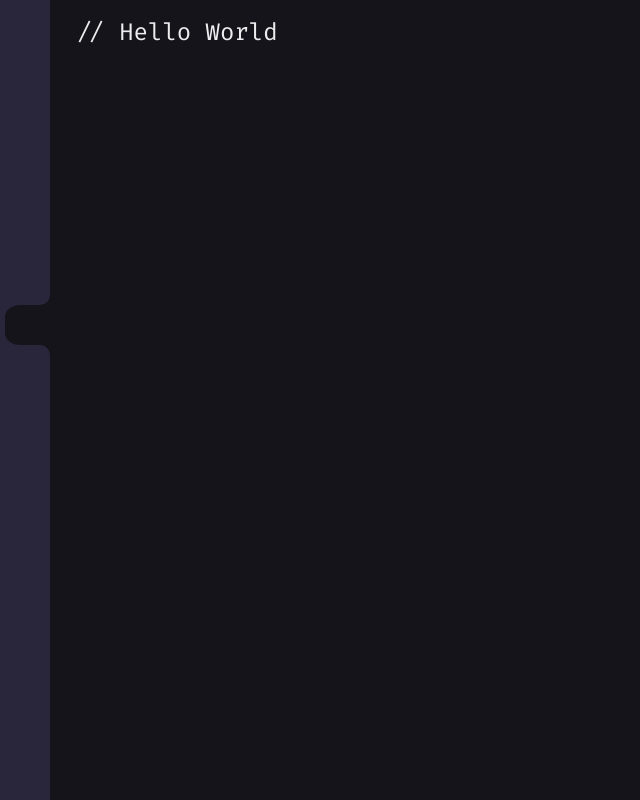
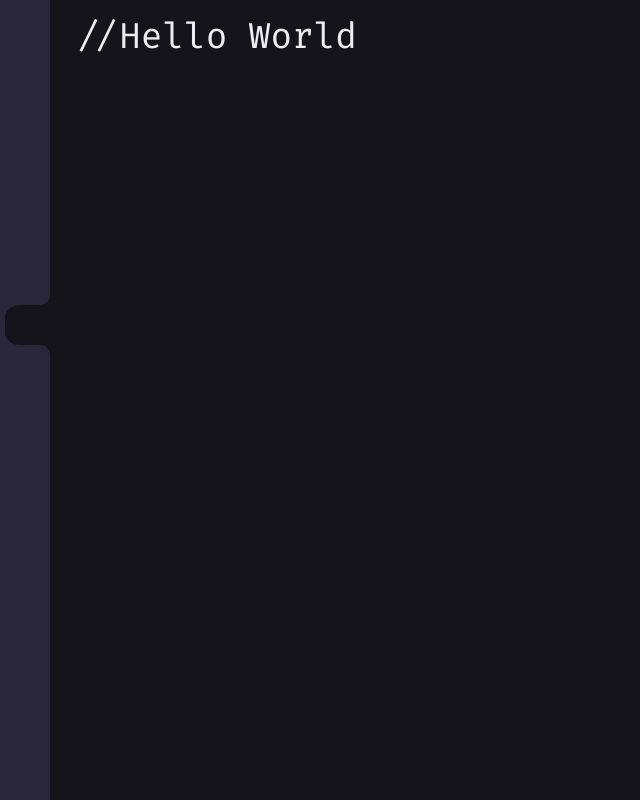
Before and after one commit to HenriqueArtur/Personal-Site-2.0, a React (Vite) app: page / in a window 1280 px wide. Shown: the whole page, without its empty margins (0-640 px from the left). Built offline with nearby package versions, Linux system fonts and the light colour scheme; some icons are missing.

Commit message:
:dizzy: add title typing animation

```diff
--- a/src/components/Title/index.tsx
+++ b/src/components/Title/index.tsx
@@ -1,4 +1,6 @@
+import { useEffect, useState } from "react";
 import useTitle from "../../hooks/useTitle";
+import Typewriter, { TypewriterClass } from 'typewriter-effect';
 
 export type Title =
   "Hello World"
@@ -8,10 +10,32 @@ export type Title =
 
 export default function Title(): JSX.Element {
   const title = useTitle();
+  const [writer, setWriter] = useState<TypewriterClass>();
+
+  const animate = (typewriter: any) => {
+    typewriter
+      .typeString(title)
+      .start();
+    setWriter(typewriter);
+  };
+
+  useEffect(() => {
+    if (writer) {
+      writer
+        .deleteAll(15)
+        .typeString(title)
+        .start()
+      setWriter(writer);
+    }
+  }, [title]);
 
   return (
-    <h1 className="mx-[60px] text-2xl">
-      // {title}
+    <h1 className="mx-[60px] text-4xl flex">
+      <p>//</p>
+      <Typewriter
+        onInit={animate}
+        options={{ cursor: ".", delay: 35 }}
+      />
     </h1>
   );
 };
```
